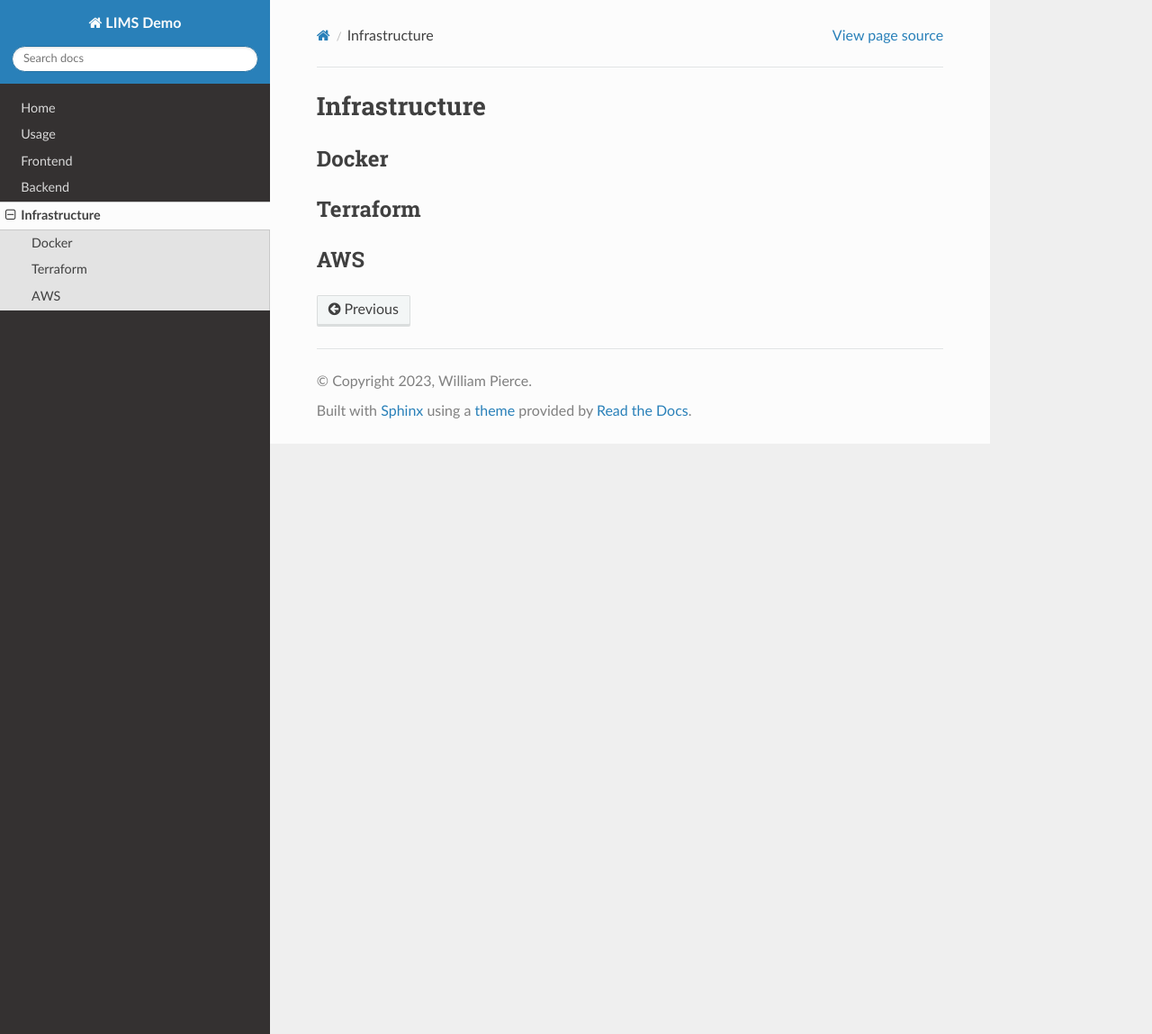
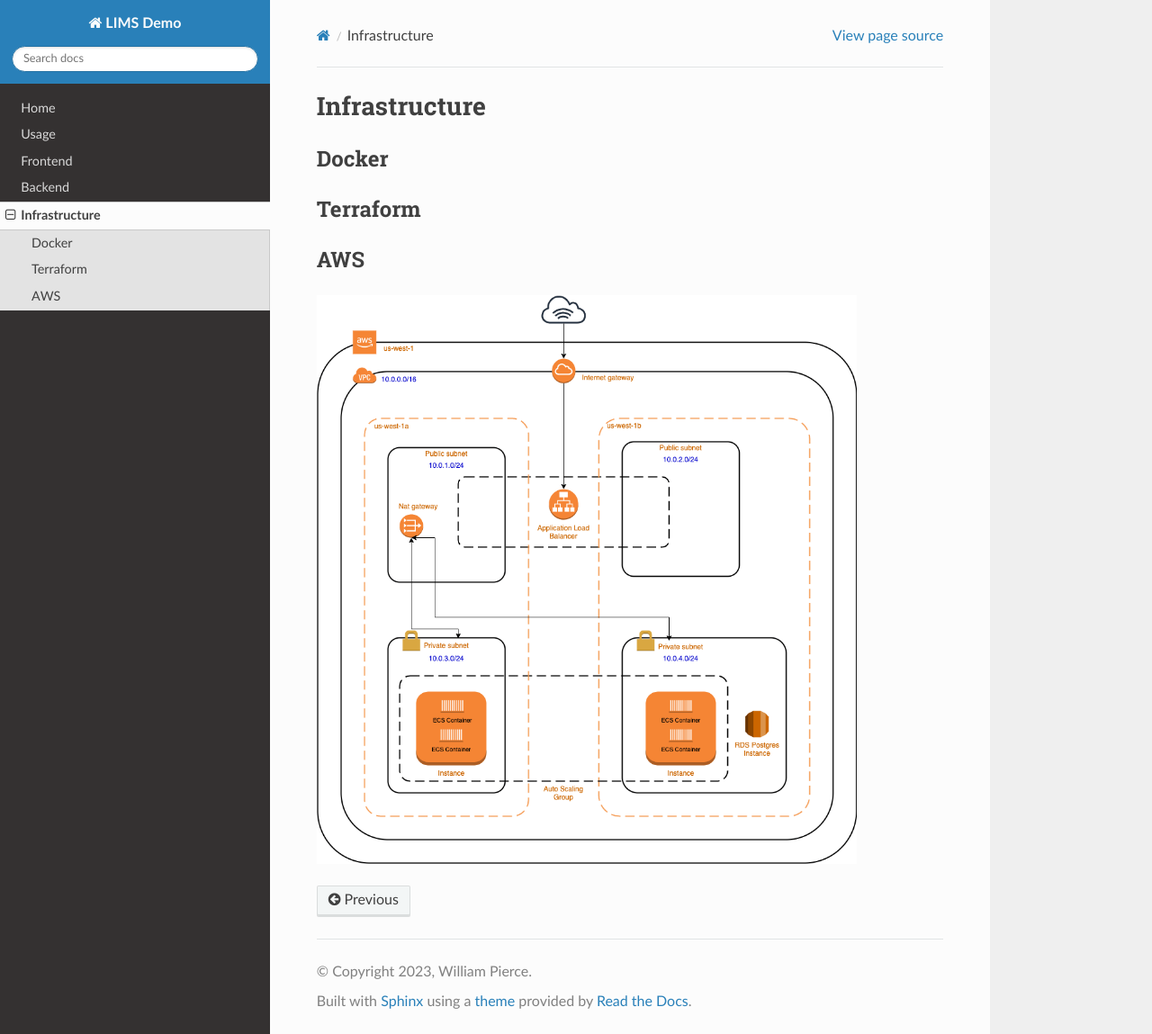
Before and after one commit to williamcpierce/lims-demo, a Sphinx documentation site: the page built from docs/infrastructure.rst, in a window 1280 px wide and 1149 px high. Shown: the whole window at 90% size. Built offline with Sphinx 7.4.7 and the Read the Docs theme 2.0.0, drawn with Linux system fonts in a browser that asks for light colours.

Commit message:
AWS architecture image

```diff
--- a/docs/infrastructure.rst
+++ b/docs/infrastructure.rst
@@ -11,3 +11,6 @@
 
 AWS
 ----------------
+
+.. image:: images/aws-architecture.png
+   :width: 600
```
Also changed, not shown: docs/images/aws-architecture.png (added).
